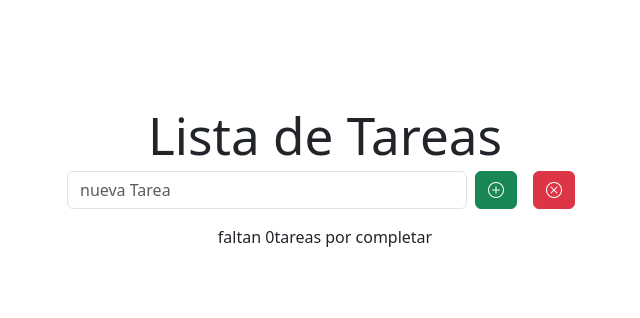
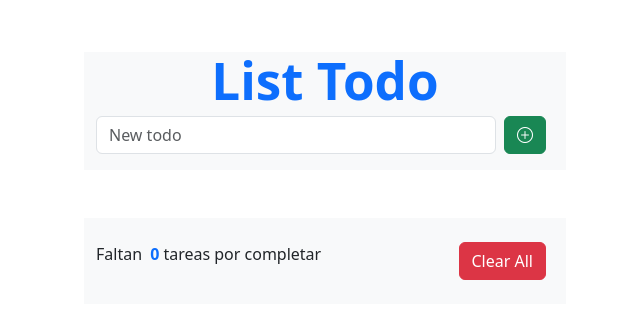
Before and after one commit to carlos060798/Todos.Ada, a React (Vite) app in the folder Tareas/: page / in a window 1280 px wide. Shown: the part 222-540 px from the top of the page, without its empty margins (315-955 px from the left). Built offline with nearby package versions, Linux system fonts and the light colour scheme.

Commit message:
mejoramiento

```diff
--- a/Tareas/src/App.css
+++ b/Tareas/src/App.css
@@ -3,6 +3,7 @@
   margin: 0 auto;
   padding: 2rem;
   text-align: center;
+
 }
 
 .inputWith{
--- a/Tareas/src/App.jsx
+++ b/Tareas/src/App.jsx
@@ -45,20 +45,21 @@ function App() {
 
   return (
     <>
-      <div className="container">
-        <h1>Lista de Tareas</h1>
+      <div className="container bg-light">
+        <h1 className="fw-bold text-primary">List Todo</h1>
         <div className="mb-3 d-flex">
-          <input ref={Tarearef} className="form-control inputWith" type="text" placeholder="nueva Tarea" />
+          <input ref={Tarearef} className="form-control inputWith" type="text" placeholder="New todo" />
           <button className="btn btn-success mx-2" onClick={handleTareaADD}>
             <i className="bi bi-plus-circle"></i>
           </button>
-          <button className="btn btn-danger mx-2" onClick={handleTareaDelete}>
-            <i className="bi bi-x-circle"></i>
-          </button>
+
         </div>
         <TareasList tareas={tareas} toggleTodo={toggleTodo} />
-        <div> faltan <span className="text-bold">{pendiente}</span>tareas por completar</div>
       </div>
+      <section className="container bg-light mt-5 d-flex  justify-content-between py-4">
+          <articule> Faltan <span className="fw-bold mx-1 text-primary">{pendiente}</span>tareas por completar</articule>
+          <button className="btn btn-danger mx-2 text-ligth" onClick={handleTareaDelete}>Clear All</button>
+          </section>
     </>
   );
 
--- a/Tareas/src/Tareas/Tarea.jsx
+++ b/Tareas/src/Tareas/Tarea.jsx
@@ -1,30 +1,40 @@
-import React, {useRef}from "react";
+import React, { useRef } from "react";
 
 import "./tarea.css";
 
-function TareaItem({tarea, toggleTodo}) {
-  const { id, task,completed }=tarea
-const liItem=useRef()
-const handleTodoClick=()=>{
-  toggleTodo(id)
-  liItem.classList.add("item")
+function TareaItem({ tarea, toggleTodo }) {
+  const { id, task, completed } = tarea;
+  const liItem = useRef();
+  const handleTodoClick = () => {
+    toggleTodo(id);
+    liItem.classList.add("item");
 
-  console.log("click")
-}
-const handleCheckboxClick=(event)=>{
-  const checkbox = event.target;
-  const elemento = checkbox.parentNode;
+    console.log("click");
+  };
+  const handleCheckboxClick = (event) => {
+    const checkbox = event.target;
+    const elemento = checkbox.parentNode;
 
-  if (checkbox.checked) {
-    elemento.classList.add("subrayado");
-  } else {
-    elemento.classList.remove("subrayado");
-}}
+    if (checkbox.checked) {
+      elemento.classList.add("text-decoration-line-through");
+    } else {
+      elemento.classList.remove("text-decoration-line-through");
+    }
+  };
   return (
-
-    <li className="list-group-item "   ><input type="checkbox"  className='mx-2' checked={completed} onClick={handleCheckboxClick} onChange={handleTodoClick}/>{task}</li>
-
-  )
+    <li className="list-group-item d-flex  justify-content-between mt-3">
+     <p className="h4">
+      <input
+        type="checkbox"
+        className="mx-2 btn-checkbox"
+        checked={completed}
+        onClick={handleCheckboxClick}
+        onChange={handleTodoClick}
+      />
+      {task}{" "} </p>
+      <button className="btn btn-danger mx-2 text-ligth btn-list" ><i className="bi bi-x-circle"></i></button>
+    </li>
+  );
 }
 
-export default TareaItem
+export default TareaItem;
--- a/Tareas/src/Tareas/tarea.css
+++ b/Tareas/src/Tareas/tarea.css
@@ -3,3 +3,12 @@
     text-decoration: line-through;
 
   }
+.btn-checkbox{
+  border-radius: 50%;
+}
+  .btn-list {
+    border-radius: 50px;
+    margin:2px;
+    padding:6px;
+
+  }
```
